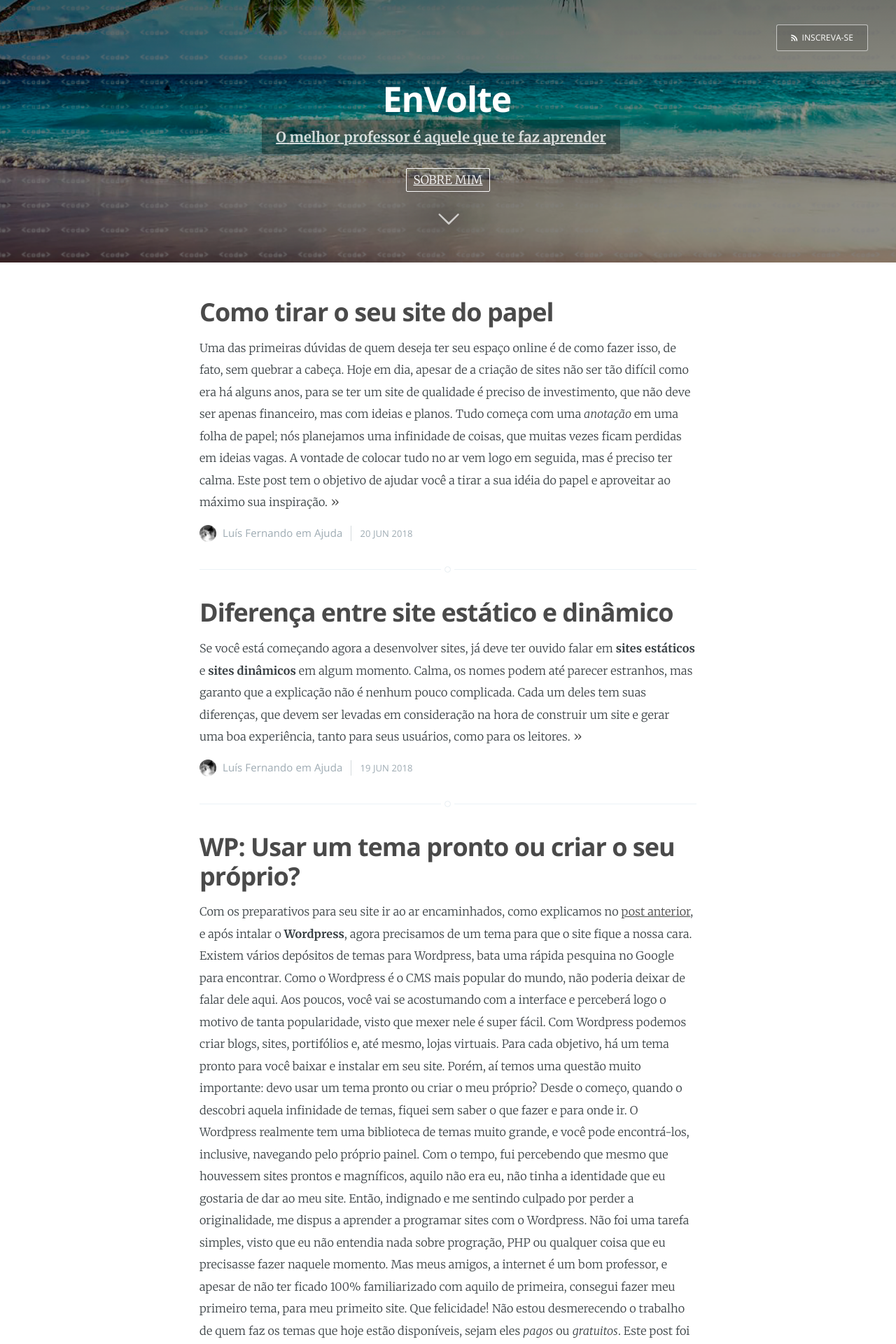
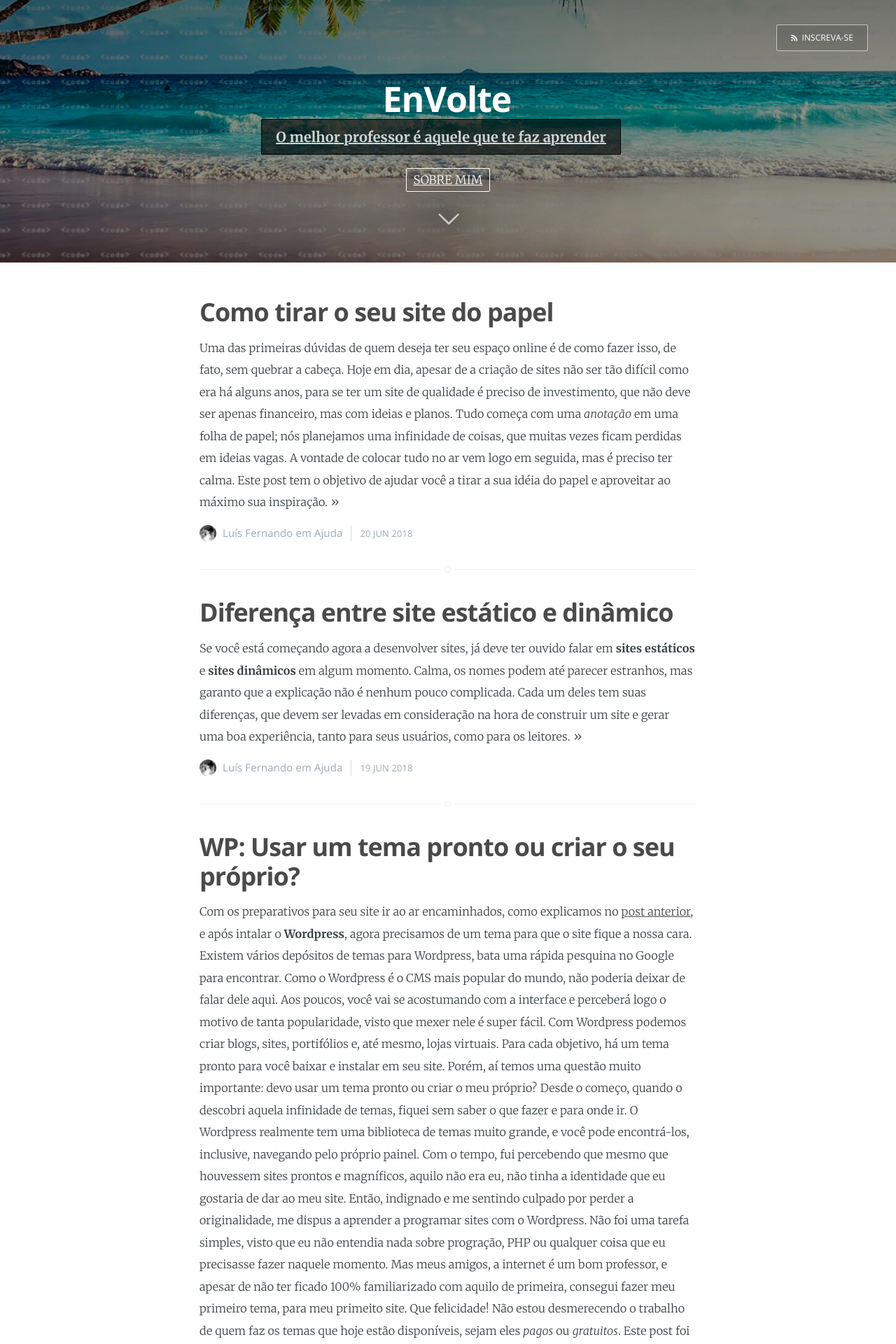
Before and after one commit to EnVolte/envolte.github.io, a Jekyll site: the page built from index.html, in a window 1280 px wide. Shown: the top 1920 px of the page at 70% size. Built offline with Jekyll 4.4.1, drawn with Linux system fonts in a browser that asks for light colours; the list of posts is cut into pages by our own code.

Commit message:
Update index.html

```diff
--- a/index.html
+++ b/index.html
@@ -18,7 +18,7 @@
         <div class="main-header-content inner">
             <h1 class="page-title">{{ site.name }}</h1>
             <h2 class="page-description">
-                <span style="border: 1px solid rgba(0,0,0,0.4); background: rgba(0,0,0,0.3); border-radius: 2px; padding: 12px 20px; text-decoration: normal; font-weight: bold; border: none; overflow: hidden; margin-right: 20px;" id="titulo"></span><br>
+                <span style="border: 1px solid rgba(0,0,0,0.9); background: rgba(0,0,0,0.6); border-radius: 2px; padding: 12px 20px; text-decoration: none; font-weight: bold; overflow: hidden; margin-right: 20px;" id="titulo"></span><br>
                 {% if page.about %} <br><div><a style='overflow: hidden;' href='{{ site.baseurl }}{{ page.about }}'> Sobre mim </a></div> {% endif %}
             </h2>
         </div>
```
